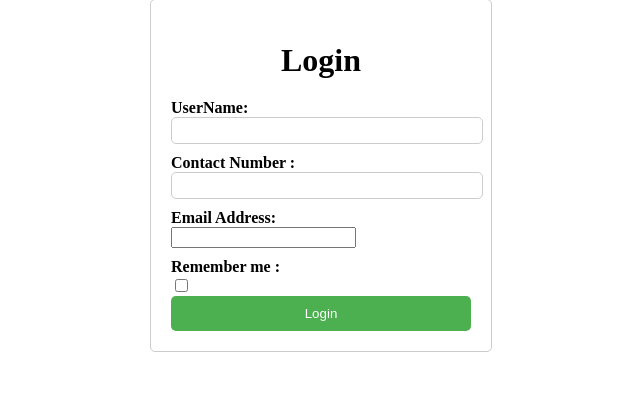
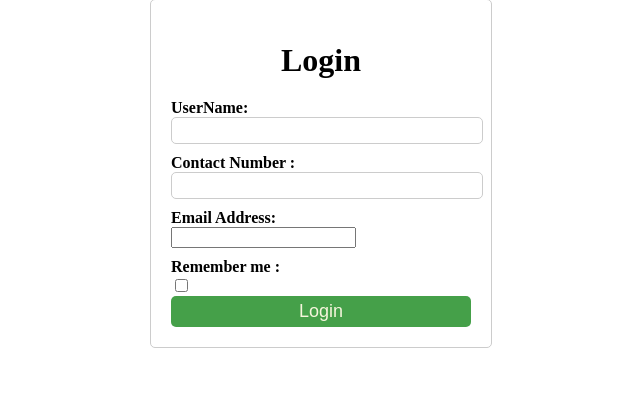
Before and after one commit to M-Shariq-546/Django-Work, a Django app: page / in a window 1280 px wide. Shown: the part 79-475 px from the top of the page, without its empty margins (319-959 px from the left). Run offline with Django 4.2, Linux system fonts and the light colour scheme.

Commit message:
Update login.css

```diff
--- a/static/css/login.css
+++ b/static/css/login.css
@@ -28,7 +28,17 @@ input[type="password"] {
     padding: 5px;
     border-radius: 5px;
     border: 1px solid #ccc;
+    color:black;
 }
+
+#btn{
+    padding: 5px;
+    background-color: #45a049;
+    color: beige;
+    font-size: large;
+}
+
+
 
 button[type="submit"] {
     display: block;
```
